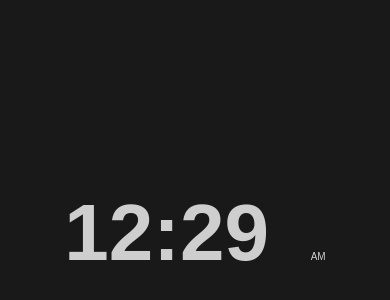
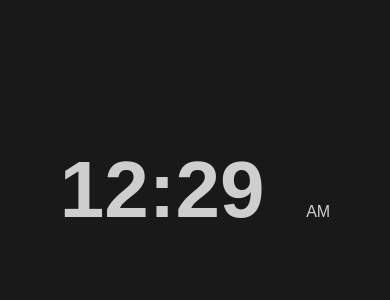
Before and after one commit to izzyharker/izzyharker.github.io, a plain HTML site: page notion/clock/index.html in a window 390 px wide. Shown: the part 222-522 px from the top of the page. Drawn offline with Linux system fonts and the light colour scheme; a web font is replaced by a local one.

Commit message:
updated style to have better vertical centering

```diff
--- a/notion/clock/style.css
+++ b/notion/clock/style.css
@@ -44,7 +44,7 @@
 body {
     background-color: rgb(25 25 25);
     color: rgb(206 206 206);
-    height: 100vh;
+    height: 90vh;
     font-family: 'Karla', sans-serif;
     display: flex;
     justify-content: center;
@@ -74,7 +74,7 @@ body {
   }
 
   #am-pm{
-    font-size:10px;
+    font-size:16px;
   }
 }
 
@@ -84,6 +84,6 @@ body {
     font-size: 80px;
   }
   #am-pm{
-    font-size:10px;
+    font-size:16px;
   }
 }
```
